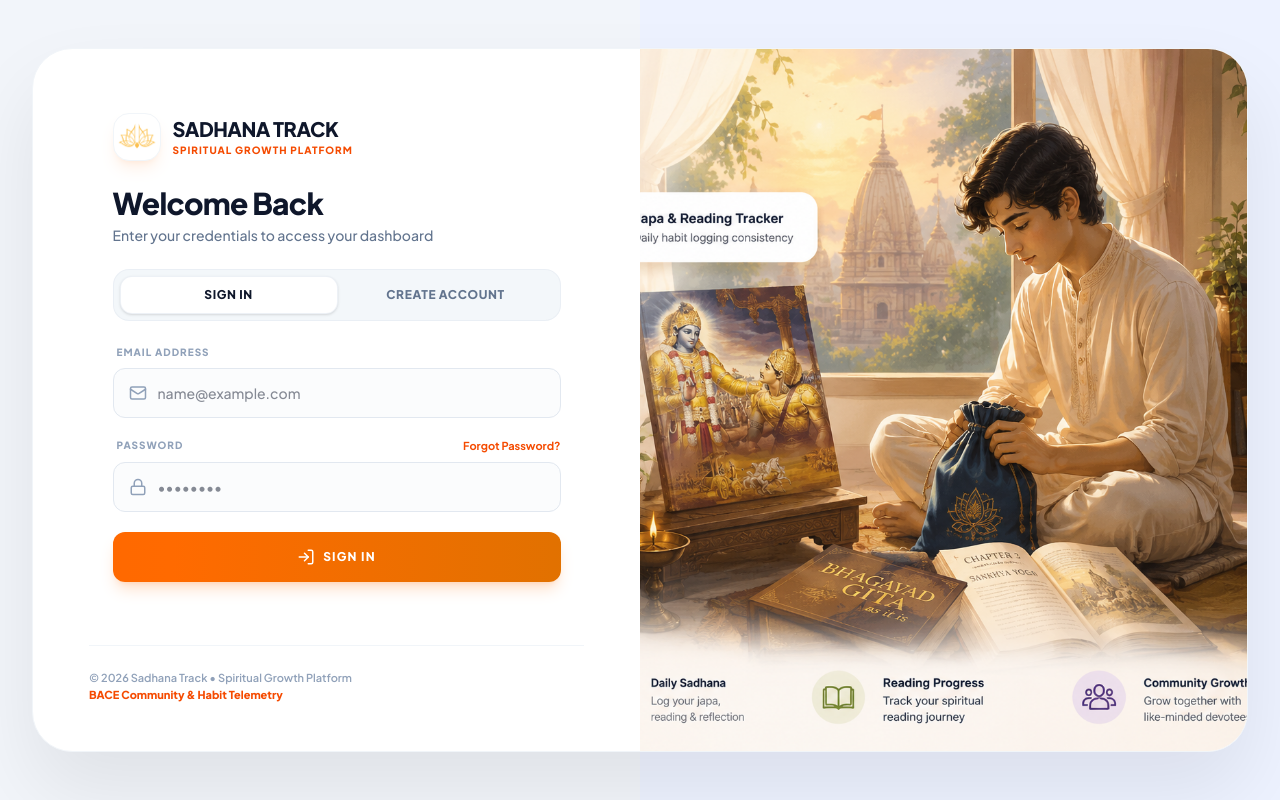
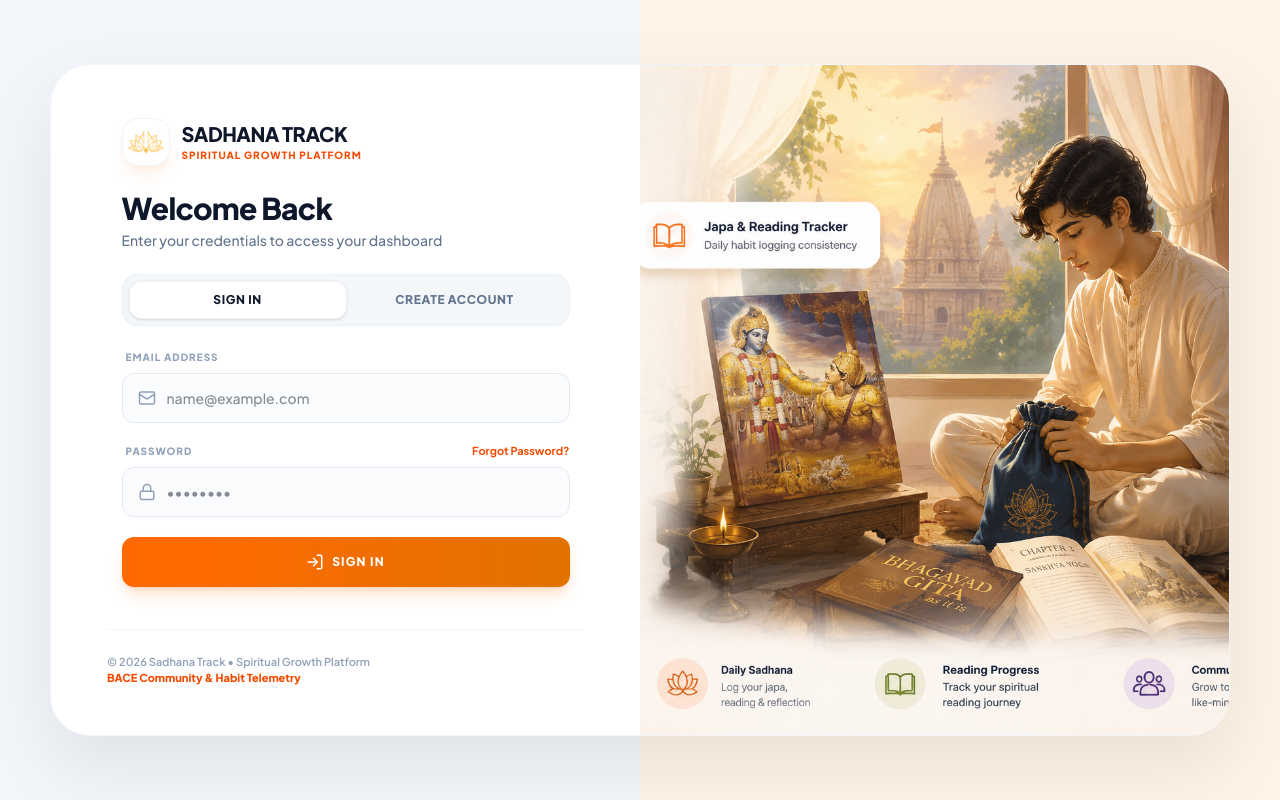
Before and after one commit to samanya31/sadhnatrack, a React (Vite) app: page /login in a window 1280 px wide. Built offline with nearby package versions, Linux system fonts and the light colour scheme; no server answers.

Commit message:
Update login page background split to 50/50 warm orange theme

```diff
--- a/src/pages/Login.tsx
+++ b/src/pages/Login.tsx
@@ -361,24 +361,24 @@ export const Login = () => {
     <div className="relative min-h-screen overflow-hidden font-sans">
       {/* ===== PAGE BACKGROUND SPLIT ===== */}
       <div className="absolute inset-0 flex flex-col lg:flex-row">
-        {/* LEFT GREY HALF */}
+        {/* LEFT GREY SIDE (50%) */}
         <div className="w-full lg:w-1/2 h-1/2 lg:h-full bg-[#F2F5FA]" />
 
-        {/* RIGHT BLUE HALF */}
-        <div className="w-full lg:w-1/2 h-1/2 lg:h-full bg-[#EDF2FF]" />
+        {/* RIGHT WARM ORANGE SIDE (50%) */}
+        <div className="w-full lg:w-1/2 h-1/2 lg:h-full bg-[#FFF3E6]" />
       </div>
 
       {/* ===== CENTER FLOATING CARD ===== */}
       <div className="relative min-h-screen flex items-center justify-center p-4 sm:p-6 lg:p-8 z-10">
         <div className="
           w-full
-          max-w-[1360px]
+          max-w-[1180px]
           h-auto
-          lg:h-[88vh]
-          min-h-[640px]
+          lg:h-[84vh]
+          min-h-[600px]
           bg-white
           rounded-[2.5rem]
-          shadow-[0_40px_80px_rgba(0,0,0,0.08)]
+          shadow-[0_30px_70px_rgba(0,0,0,0.08)]
           overflow-hidden
           flex
           flex-col
@@ -390,7 +390,7 @@ export const Login = () => {
           <div className="w-full lg:w-1/2 flex flex-col pt-0 lg:pt-8 p-8 sm:p-12 lg:px-14 pb-8 overflow-y-auto">
 
             {/* Mobile Banner Illustration */}
-            <div className="w-[calc(100%+4rem)] -mx-8 sm:-mx-12 h-56 lg:hidden relative shrink-0 -mt-8 sm:-mt-12 overflow-hidden mb-6 bg-[#EAF2FB] animate-in fade-in duration-700">
+            <div className="w-[calc(100%+4rem)] -mx-8 sm:-mx-12 h-56 lg:hidden relative shrink-0 -mt-8 sm:-mt-12 overflow-hidden mb-6 bg-[#FFF3E6] animate-in fade-in duration-700">
               <img
                 src={loginImgRes}
                 alt="Sadhana Track Login"
@@ -677,11 +677,11 @@ export const Login = () => {
           </div>
 
           {/* RIGHT PANEL - SINGLE FULL BOX IMAGE */}
-          <div className="hidden lg:block w-1/2 relative overflow-hidden bg-[#EAF2FB]">
+          <div className="hidden lg:block w-1/2 relative overflow-hidden bg-[#FFF3E6]">
             <img
               src={loginImg}
               alt="Sadhana Track Login"
-              className="w-full h-full object-cover object-center"
+              className="w-full h-full object-cover object-left"
             />
           </div>
         </div>
```
